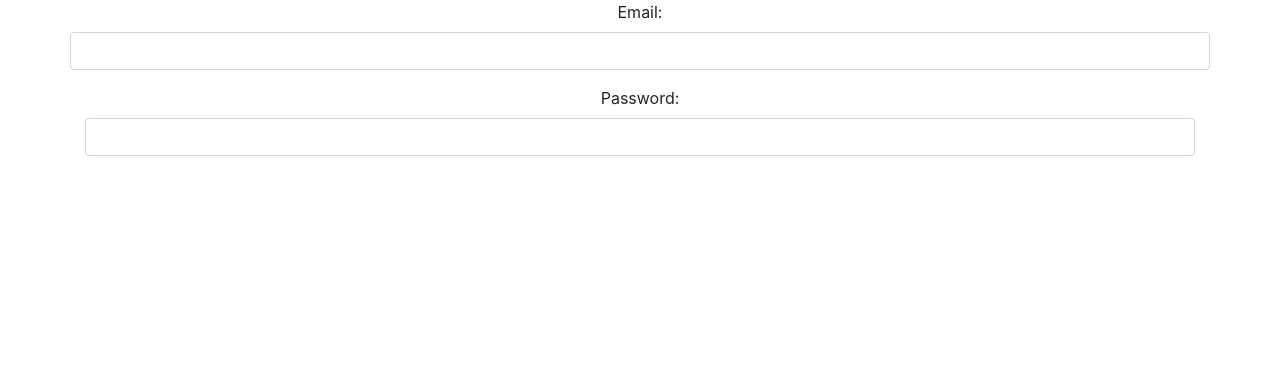
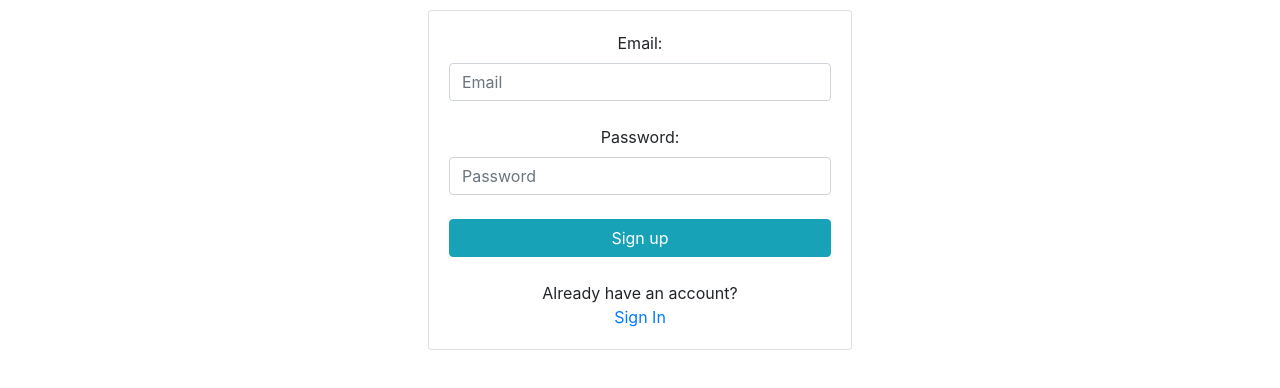
Before and after one commit to ItuTheGoat/Barbershop-project, a React (Create React App) app in the folder barberproject/: page /signup in a window 1280 px wide. Shown: the top 388 px of the page. Built offline with nearby package versions, Linux system fonts and the light colour scheme.

Commit message:
edited signup

```diff
--- /dev/null
+++ b/barberproject/src/components/signUp.css
@@ -0,0 +1,44 @@
+.cont-body {
+  justify-content: center;
+  margin: 10px;
+}
+
+/* Extra small devices (phones, 600px and down) */
+@media only screen and (max-width: 600px) {
+  .cont-body {
+    justify-content: center;
+    margin: 10px;
+  }
+}
+
+/* Small devices (portrait tablets and large phones, 600px and up) */
+@media only screen and (min-width: 600px) {
+  .cont-body {
+    justify-content: center;
+    margin: 10px;
+  }
+}
+
+/* Medium devices (landscape tablets, 768px and up) */
+@media only screen and (min-width: 768px) {
+  .cont-body {
+    justify-content: center;
+    margin: 10px;
+  }
+}
+
+/* Large devices (laptops/desktops, 992px and up) */
+@media only screen and (min-width: 992px) {
+  .cont-body {
+    justify-content: center;
+    margin: 10px;
+  }
+}
+
+/* Extra large devices (large laptops and desktops, 1200px and up) */
+@media only screen and (min-width: 1200px) {
+  .cont-body {
+    justify-content: center;
+    margin: 10px;
+  }
+}
--- a/barberproject/src/components/signUp.js
+++ b/barberproject/src/components/signUp.js
@@ -1,20 +1,42 @@
 import React, { Component } from "react";
+import "./signUp.css";
 
 // I think we will need state here.
 class SignUp extends Component {
   render() {
     return (
-			<div className='container'>
-				<form>
-					<div className='form-group row justify-content-md-center'>
-						<label htmlFor='userEmail'>Email: </label>
-						<input type='email' id='userEmail' className='form-control' />
+      <div className="container">
+        <div className="row cont-body">
+          <div className="col-lg-5">
+            <div className="card">
+              <div className="card-body">
+                <form className="text-center ">
+                  <label htmlFor="userEmail">Email: </label>
+                  <input
+                    type="email"
+                    id="userEmail"
+                    className="form-control mb-4"
+                    placeholder="Email"
+                  />
+                  <label htmlFor="userPassword">Password: </label>
+                  <input
+                    type="password"
+                    id="userPassword"
+                    className="form-control mb-4"
+                    placeholder="Password"
+                  />
+                  <button class="btn btn-info btn-block my-4" type="submit">
+                    Sign up
+                  </button>
+                  <div>Already have an account?</div>
+                  <a href="/" target="_blank">
+                    Sign In
+                  </a>
+                </form>
               </div>
-					<div className='form-group'>
-						<label htmlFor='userPassword'>Password: </label>
-						<input type='password' id='userPassword' className='form-control' />
             </div>
-				</form>
+          </div>
+        </div>
       </div>
     );
   }
```
Lines whose indentation alone changed are shown as unchanged.
